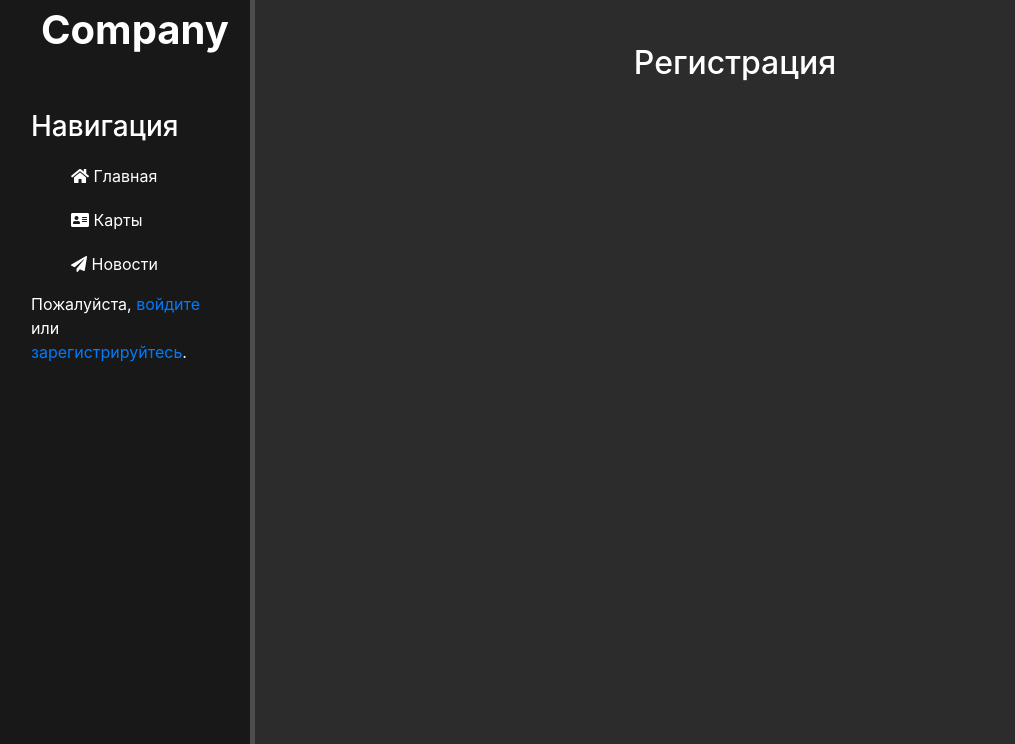
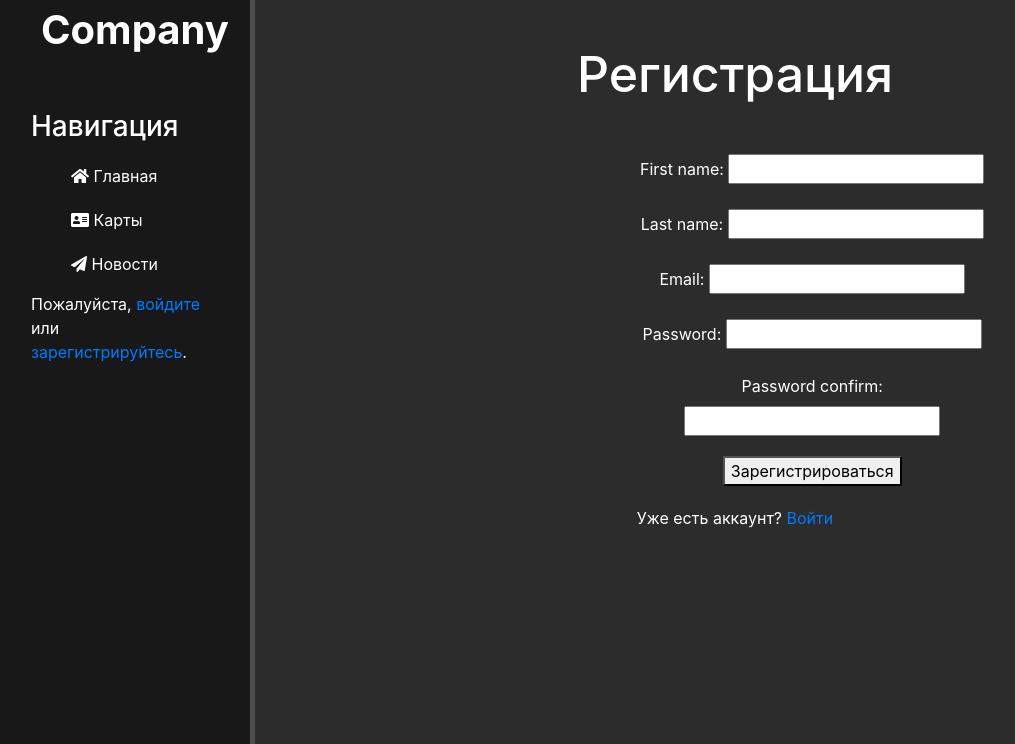
Before and after one commit to KostyaNike/banking_django, a Django app: page /auth/reg/ in a window 1280 px wide. Shown: the part 56-800 px from the top of the page, without its empty margins (1-1016 px from the left). Run offline with Django 5.2, Linux system fonts and the light colour scheme; some libraries are stand-ins or nearby versions.

Commit message:
100125.1

```diff
--- a/bank_site/settings.py
+++ b/bank_site/settings.py
@@ -39,6 +39,7 @@ INSTALLED_APPS = [
     'django.contrib.messages',
     'django.contrib.staticfiles',
     'cards',
+    'database',
     'home',
     'site_auth',
 ]
--- /dev/null
+++ b/database/admin.py
@@ -0,0 +1 @@
+from django.contrib import admin
--- /dev/null
+++ b/database/apps.py
@@ -0,0 +1,6 @@
+from django.apps import AppConfig
+
+
+class DatabaseConfig(AppConfig):
+    default_auto_field = 'django.db.models.BigAutoField'
+    name = 'database'
--- /dev/null
+++ b/database/models.py
@@ -0,0 +1,52 @@
+from datetime import datetime, timedelta
+from django.contrib.auth.models import AbstractBaseUser, BaseUserManager
+from django.db import models
+from random import randint
+
+class CustomUserManager(BaseUserManager):
+    def create_user(self, email, password=None, **extra_fields):
+        if not email:
+            raise ValueError("Email is required")
+        email = self.normalize_email(email)
+        user = self.model(email=email, **extra_fields)
+        user.set_password(password)  # Хеширование пароля
+        user.save(using=self._db)
+        return user
+
+    def create_superuser(self, email, password=None, **extra_fields):
+        extra_fields.setdefault("is_staff", True)
+        extra_fields.setdefault("is_superuser", True)
+        extra_fields.setdefault("is_active", True)
+        return self.create_user(email, password, **extra_fields)
+
+class CustomUser(AbstractBaseUser):
+    email = models.EmailField(unique=True)
+    first_name = models.CharField(max_length=30)
+    last_name = models.CharField(max_length=30)
+    is_active = models.BooleanField(default=False)  # Аккаунт становится активным только после верификации
+    is_staff = models.BooleanField(default=False)
+    is_superuser = models.BooleanField(default=False)
+    date_joined = models.DateTimeField(auto_now_add=True)
+    last_login = models.DateTimeField(null=True, blank=True)  # Добавляем last_login
+    verification_code = models.CharField(max_length=6, blank=True, null=True)  # Код верификации
+    objects = CustomUserManager()
+    USERNAME_FIELD = "email"
+    REQUIRED_FIELDS = ["first_name", "last_name"]
+
+    def __str__(self):
+        return self.email
+
+class BankCard(models.Model):
+    user = models.OneToOneField(CustomUser, on_delete=models.CASCADE, related_name="bank_card")
+    card_number = models.CharField(max_length=16, unique=True)
+    cvv = models.CharField(max_length=3)
+    expiry_date = models.CharField(max_length=5)
+    balance = models.DecimalField(max_digits=10, decimal_places=2, default=0.00)
+
+    def generate_card_details(self):
+        self.card_number = f"5{''.join([str(randint(0, 9)) for _ in range(15)])}"
+        self.cvv = f"{randint(100, 999)}"
+        self.expiry_date = (datetime.now() + timedelta(days=5 * 365)).strftime("%m/%y")
+
+    def __str__(self):
+        return f"Card {self.card_number} for {self.user.email}"
--- /dev/null
+++ b/database/tests.py
@@ -0,0 +1 @@
+from django.test import TestCase
--- /dev/null
+++ b/database/views.py
@@ -0,0 +1 @@
+from django.shortcuts import render
--- /dev/null
+++ b/site_auth/forms.py
@@ -0,0 +1,25 @@
+from database.models import CustomUser
+from django import forms
+
+class RegistrationForm(forms.ModelForm):
+    password = forms.CharField(widget=forms.PasswordInput)
+    password_confirm = forms.CharField(widget=forms.PasswordInput)
+
+    class Meta:
+        model = CustomUser  # Используем CustomUser вместо User
+        fields = ['first_name', 'last_name', 'email', 'password']
+
+    def clean(self):
+        cleaned_data = super().clean()
+        password = cleaned_data.get("password")
+        password_confirm = cleaned_data.get("password_confirm")
+        if password != password_confirm:
+            raise forms.ValidationError("Пароли не совпадают!")
+        return cleaned_data
+
+class LoginForm(forms.Form):
+    email = forms.EmailField()
+    password = forms.CharField(widget=forms.PasswordInput)
+
+class VerificationForm(forms.Form):
+    code = forms.CharField(max_length=6)
--- a/site_auth/urls.py
+++ b/site_auth/urls.py
@@ -5,6 +5,8 @@ app_name = 'auth'
 
 urlpatterns = [
     path('', views.auth, name='auth'),
-    path('login/', views.login, name='login'),
+    path('login/', views.login_view, name='login'),
+    path('logout/', views.logout_view, name='logout'),
     path('reg/', views.reg, name='reg'),
+    path('verify/', views.verify, name='verify'),
 ]
--- a/site_auth/views.py
+++ b/site_auth/views.py
@@ -1,10 +1,66 @@
-from django.shortcuts import render
+from database.models import CustomUser, BankCard
+from django.shortcuts import redirect, render
+from django.core.mail import send_mail
+from django.contrib.auth import login, logout
+from .forms import RegistrationForm, LoginForm, VerificationForm
+from random import randint
 
 def auth(request):
     return render(request, 'site_auth/site_auth.html')
 
-def login(request):
-    return render(request, 'site_auth/login.html')
+def reg(request):
+    if request.method == "POST":
+        form = RegistrationForm(request.POST)
+        if form.is_valid():
+            user = form.save(commit=False)
+            user.verification_code = ''.join([str(randint(0, 9)) for _ in range(6)])
+            send_mail(
+                'Код подтверждения',
+                f'Ваш код подтверждения: {user.verification_code}',
+                'your_email@gmail.com',  # Укажите здесь ваш EMAIL_HOST_USER
+                [user.email],
+                fail_silently=False,
+            )
+            user.is_active = False  # Пока не верифицирован, пользователь не активен
+            user.save()
+            return redirect('/auth/verify')
+    else:
+        form = RegistrationForm()
+    return render(request, 'site_auth/reg.html', {'form': form})
 
-def reg(request):
-    return render(request, 'site_auth/reg.html')
+def verify(request):
+    if request.method == "POST":
+        form = VerificationForm(request.POST)
+        if form.is_valid():
+            code = form.cleaned_data['code']
+            user = CustomUser.objects.filter(verification_code=code).first()
+            if user:
+                user.is_active = True  # Активируем пользователя
+                user.verification_code = None  # Сбрасываем код после успешной верификации
+                user.save()
+                # Создаём банковскую карту
+                bank_card = BankCard(user=user)
+                bank_card.generate_card_details()
+                bank_card.save()
+                return redirect('/home/')
+    else:
+        form = VerificationForm()
+    return render(request, 'site_auth/verify.html', {'form': form})
+
+def login_view(request):
+    if request.method == "POST":
+        form = LoginForm(request.POST)
+        if form.is_valid():
+            email = form.cleaned_data['email']
+            password = form.cleaned_data['password']
+            user = CustomUser.objects.filter(email=email).first()
+            if user and user.is_active and user.check_password(password):  # Используем метод проверки пароля
+                login(request, user)
+                return redirect('/home/')
+    else:
+        form = LoginForm()
+    return render(request, 'site_auth/login.html', {'form': form})
+
+def logout_view(request):
+    logout(request)
+    return render(request, 'site_auth/logout.html')
--- a/templates/site_auth/logout.html
+++ b/templates/site_auth/logout.html
@@ -4,6 +4,6 @@
 
 {% block content %}
 <div class="features">
-    <h2>Выход</h2>
+    <h2>Вы уверены что хотите выйти из аккаунта?</h2>
 </div>
     {% endblock %}
--- a/templates/site_auth/reg.html
+++ b/templates/site_auth/reg.html
@@ -4,6 +4,12 @@
 
 {% block content %}
 <div class="features">
-    <h2>Регистрация</h2>
+    <h1>Регистрация</h1>
+    <form method="post">
+        {% csrf_token %}
+        {{ form.as_p }}
+        <button type="submit">Зарегистрироваться</button>
+    </form>
+    <p>Уже есть аккаунт? <a href="/auth/login/">Войти</a></p>
 </div>
     {% endblock %}
```
Also changed, not shown: home/views.py (+11 -0 lines), templates/site_auth/login.html (+7 -1 lines), templates/site_auth/verify.html (added, +15 -0 lines), database/__init__.py (added), database/migrations/0001_initial.py (added), database/migrations/__init__.py (added), db.sqlite3.
